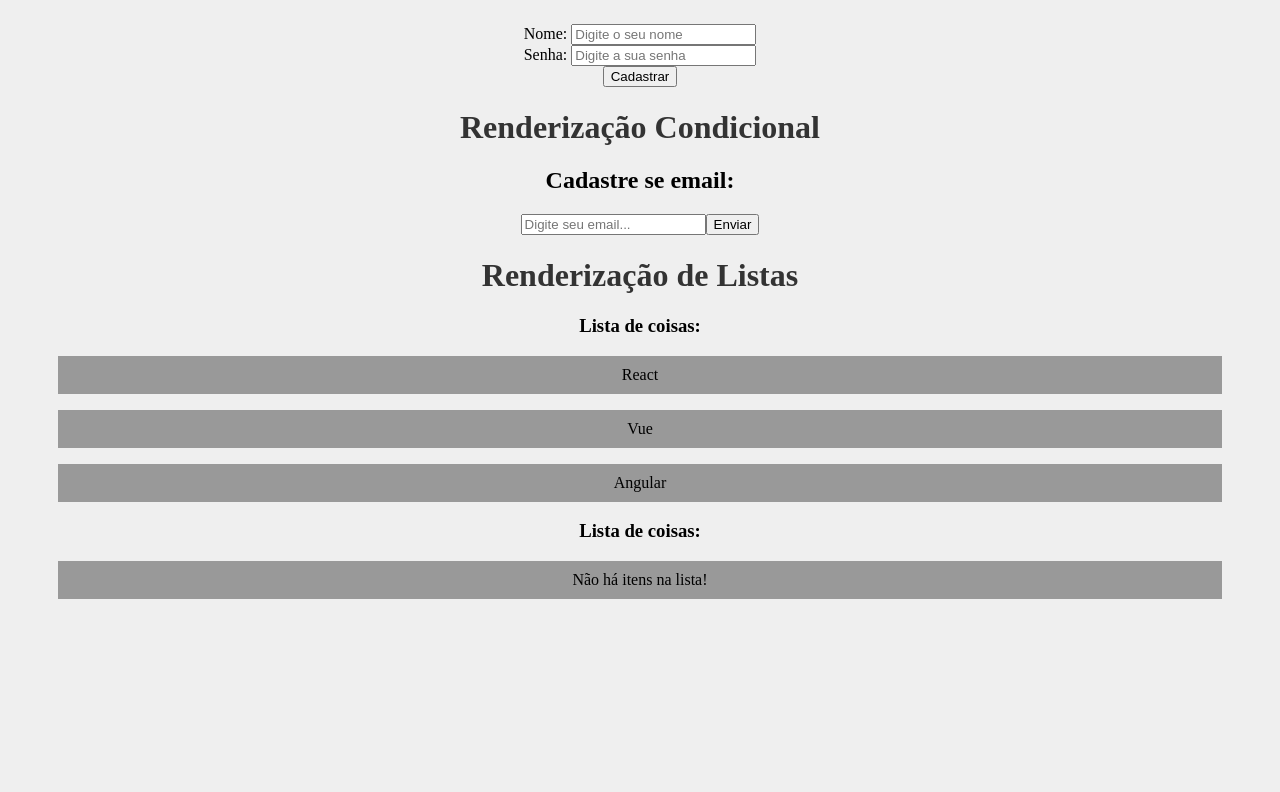
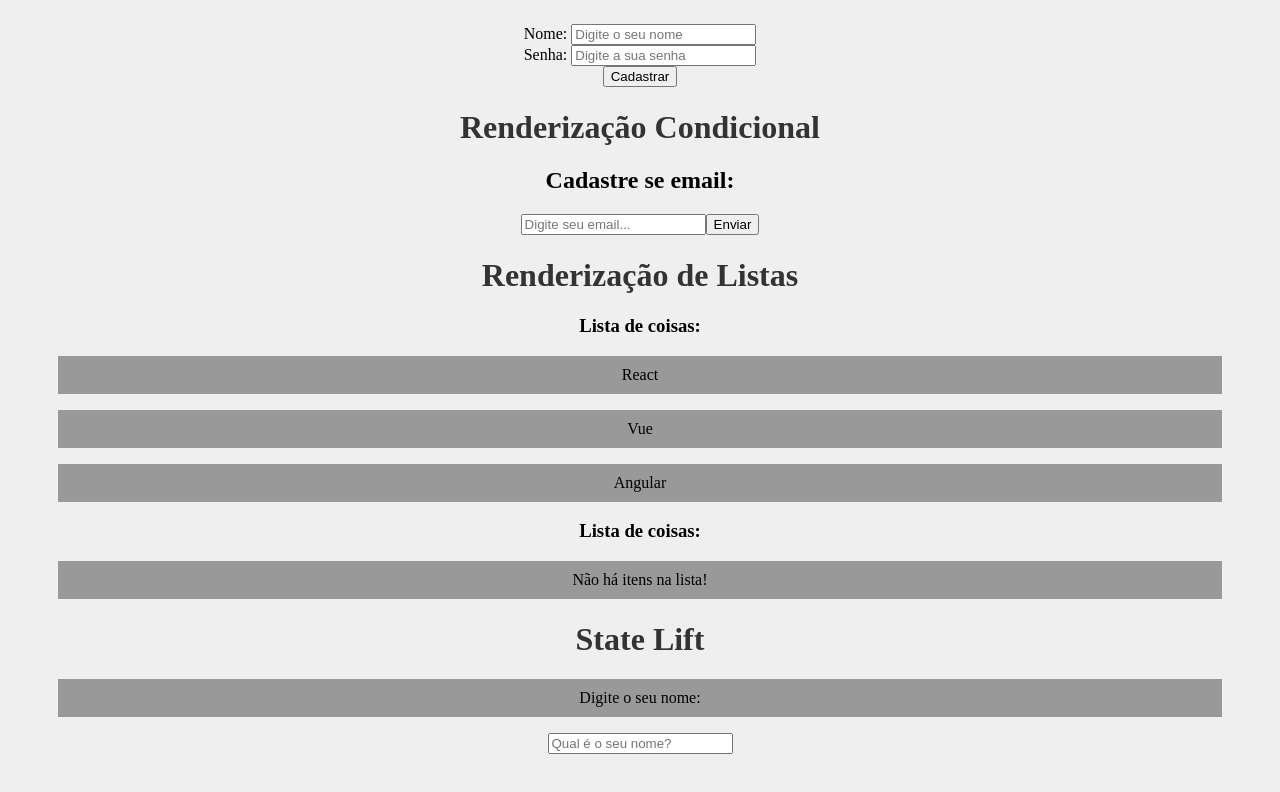
Before and after one commit to ton-long/react, a React (Create React App) app in the folder meu-projeto/: page / in a window 1280 px wide. Shown: the part 1539-2331 px from the top of the page. Before the commit the page ends 2212 px from the top, so only its background shows below. Built offline with nearby package versions, Linux system fonts and the light colour scheme.

Commit message:
State Lift

```diff
--- a/meu-projeto/src/App.js
+++ b/meu-projeto/src/App.js
@@ -1,4 +1,5 @@
 import './App.css';
+import { useState } from 'react';
 import HelloWorld from './components/HelloWorld';
 import SayMyName from './components/SayMyName';
 import Pessoa from './components/Pessoa';
@@ -7,6 +8,9 @@
 import Form from './components/Form';
 import Condicional from './components/Condicional';
 import OutraLista from './components/OutraLista';
+import SeuNome from './components/SeuNome';
+import Saudacao from './components/Saudacao';
+
 
 function App() {
 
@@ -20,9 +24,11 @@
   }
 
   const url = 'https://via.placeholder.com/150'
-  const nome = 'Yan'
+  const nome2 = 'Yan'
 
   const meusItens = ['React', 'Vue', 'Angular']
+  //State Lift
+  const [nome, setNome] = useState()
 
   return (
     <div className="App">
@@ -43,7 +49,7 @@
       <h1>Trabalhando com Props</h1>
       <SayMyName nome='Luã'/>
       <SayMyName nome='Lucas'/>
-      <SayMyName nome={nome}/>
+      <SayMyName nome={nome2}/>
 
       <Pessoa
         nome='Mateus'
@@ -68,6 +74,10 @@
       <h1>Renderização de Listas</h1>
       <OutraLista itens={meusItens}/>
       <OutraLista itens={[]}/>
+
+      <h1>State Lift</h1>
+      <SeuNome setNome={setNome} />
+      <Saudacao nome={nome}/>
     </div>
   );
 }
--- /dev/null
+++ b/meu-projeto/src/components/Saudacao.js
@@ -0,0 +1,14 @@
+function Saudacao({ nome }){
+
+    function gerarSaudacao(algumNome){
+        return `Olá, ${algumNome}, tudo bem?`
+    }
+
+    return(
+        <>
+            { nome && <p>{gerarSaudacao(nome)}</p> }
+        </>
+    )
+}
+
+export default Saudacao
--- /dev/null
+++ b/meu-projeto/src/components/SeuNome.js
@@ -0,0 +1,10 @@
+function SeuNome({ setNome }){
+    return(
+        <div>
+            <p>Digite o seu nome: </p>
+            <input type="text" placeholder="Qual é o seu nome?" onChange={(e) => setNome(e.target.value)}></input>
+        </div>
+    )
+}
+
+export default SeuNome
```
